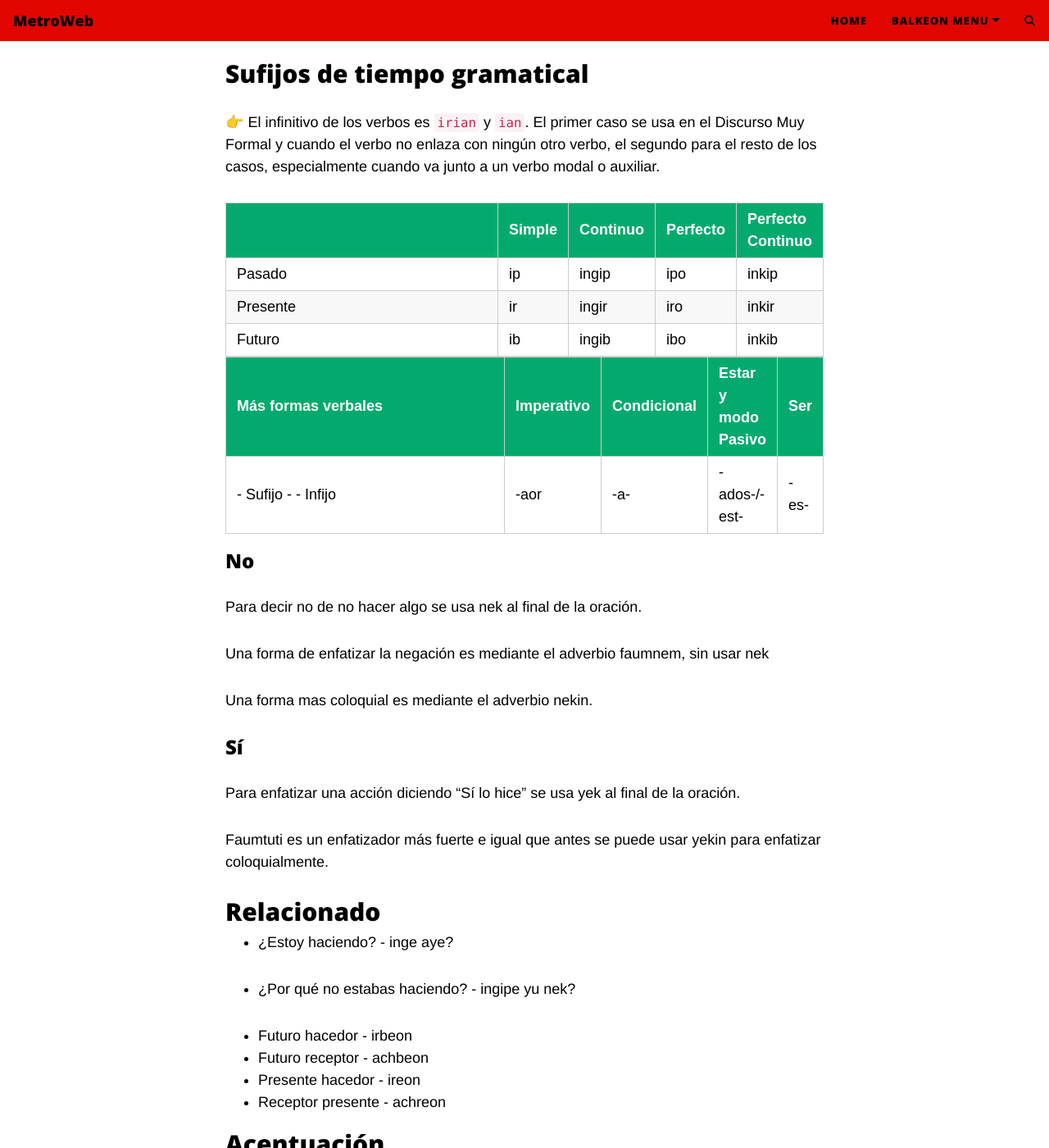
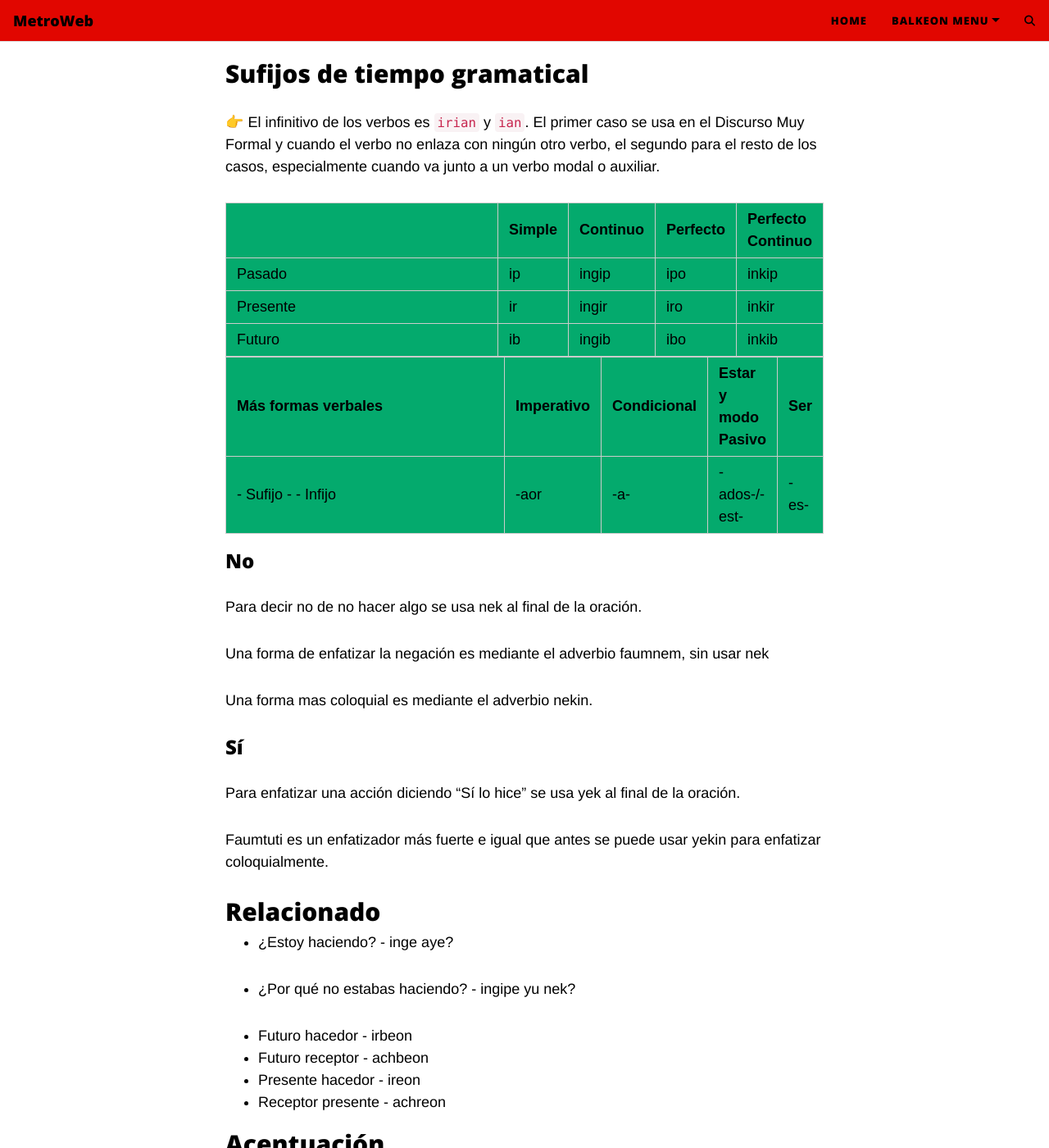
Before and after one commit to MetroManSR/MetroWeb1, a Jekyll site: the page built from balkeon/grammar/words.md, in a window 1280 px wide and 1400 px high, scrolled down 830 px. Shown: the whole window at 82% size. Built offline with Jekyll 4.4.1, drawn with Linux system fonts in a browser that asks for light colours; our own code applies the rules of GitHub Pages for plain Markdown files; comment, search, counter and statistics services are not loaded.

Commit message:
Update custom-styles.css

```diff
--- a/assets/css/custom-styles.css
+++ b/assets/css/custom-styles.css
@@ -24,19 +24,16 @@ td, th {
   width: 100%;
   border: 1px solid #ddd;
   padding: 8px;
+  padding-top: 12px;
+  padding-bottom: 12px;
+  text-align: left;
+  background-color: #04AA6D;
+  color: #000000;
 }
 
 tr:nth-child(even){background-color: #f2f2f2;}
 
 tr:hover {background-color: #ddd;}
-
-th {
-  padding-top: 12px;
-  padding-bottom: 12px;
-  text-align: left;
-  background-color: #04AA6D;
-  color: white;
-}
 
 body {
  background-color: var(--body-bg);
```
